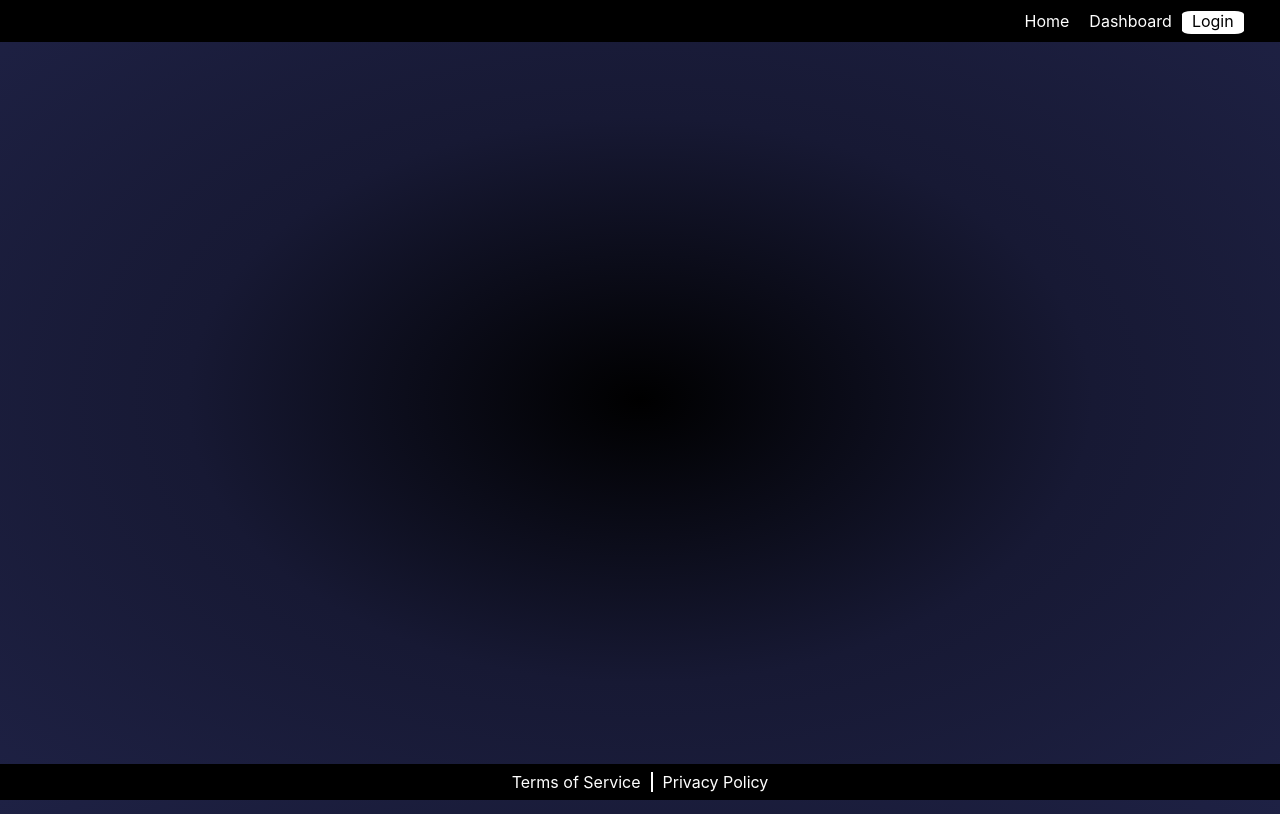
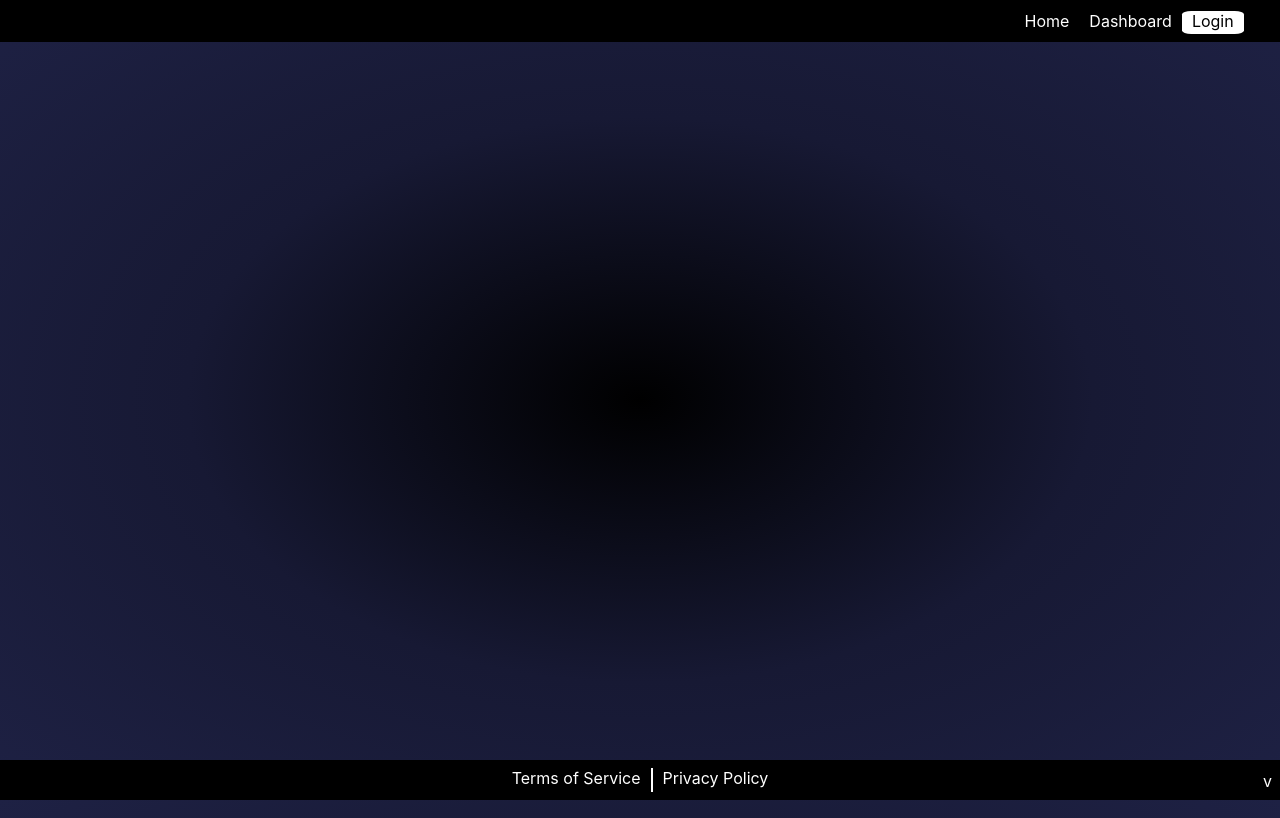
Before and after one commit to Velocities/SpeedCart, a React (Create React App) app in the folder speedcart-react/: page /login in a window 1280 px wide. Built offline with nearby package versions, Linux system fonts and the light colour scheme.

Commit message:
Implement Issue #32

```diff
--- a/speedcart-react/package.json
+++ b/speedcart-react/package.json
@@ -1,6 +1,6 @@
 {
   "name": "shopfast-react",
-  "version": "0.1.0",
+  "version": "0.5.0",
   "private": true,
   "dependencies": {
     "@react-oauth/google": "^0.12.1",
@@ -26,6 +26,9 @@
     "web-vitals": "^2.1.4"
   },
   "scripts": {
+    "prestart": "node set-env-version.js",
+    "prebuild": "node set-env-version.js",
+    "pretest": "node set-env-version.js",
     "start": "react-scripts start",
     "build": "react-scripts build",
     "test": "react-scripts test",
--- a/speedcart-react/src/components/Footer/Footer.js
+++ b/speedcart-react/src/components/Footer/Footer.js
@@ -3,6 +3,7 @@ import styles from "./Footer.module.css";
 
 const Footer = (props) => {
   return (
+    <>
       <footer className={`${styles.footer}`} id={props.id}>
         <a href="/terms-of-service.html" target="_blank" rel="noopener noreferrer" className={styles.rightWhiteBorder}>
           Terms of Service
@@ -11,6 +12,8 @@ const Footer = (props) => {
           Privacy Policy
         </a>
       </footer>
+      <span className={styles.reactAppVersion}>v{process.env.REACT_APP_VERSION}</span>
+    </>
   );
 };
 
--- a/speedcart-react/src/components/Footer/Footer.module.css
+++ b/speedcart-react/src/components/Footer/Footer.module.css
@@ -5,6 +5,7 @@
     position: sticky;
     bottom: 0;
     width: 100%;
+    height: 3vh;
     padding: 1vh 0;
     background-color: black;
 }
@@ -13,3 +14,9 @@
     border-right: 2px white solid;
     padding-right: 10px; /* Optional: Add padding to separate the border from the text */
 }
+
+.reactAppVersion {
+    position: fixed;
+    bottom: 1.1vh;
+    right: 1vh;
+}
```
Also changed, not shown: speedcart-react/set-env-version.js (added, +18 -0 lines), 1 other file (tests, documents, lock files or other folders). Lines whose indentation alone changed are shown as unchanged.
